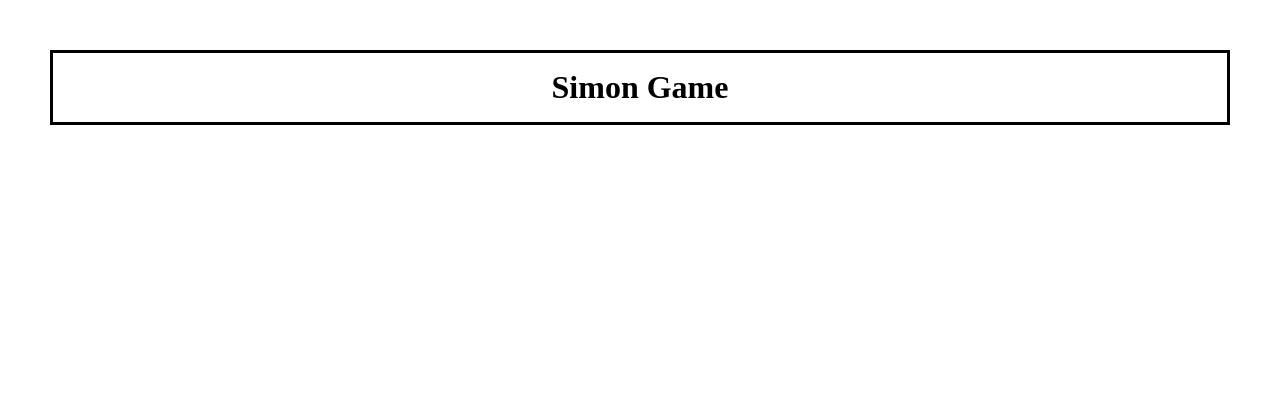
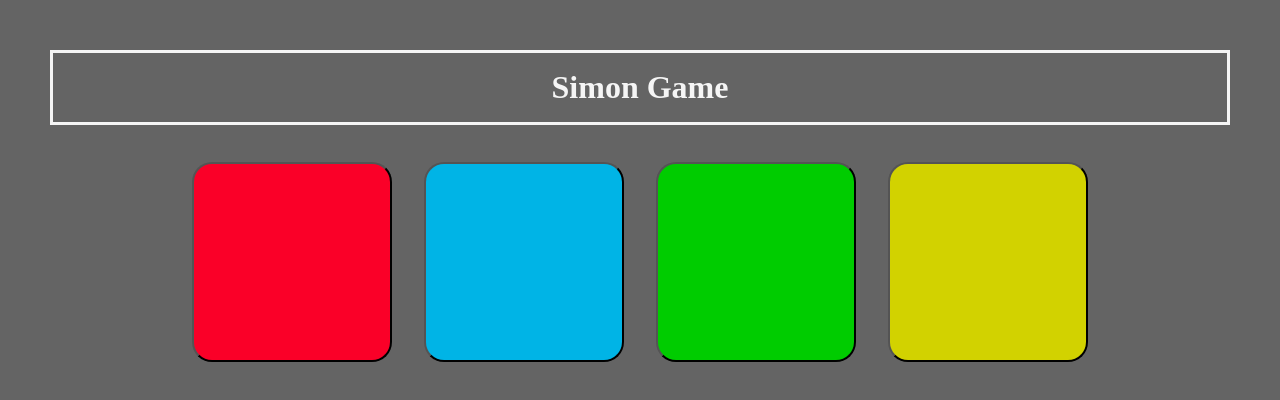
Before and after one commit to PerrottaJulian/SimonGameWeb, an Angular app in the folder SimonGame/: page / in a window 1280 px wide. Shown: the top 400 px of the page. Built offline with nearby package versions, Linux system fonts and the light colour scheme.

Commit message:
Buttons and Style added/started

```diff
--- a/SimonGame/src/app/app-component/app.component.scss
+++ b/SimonGame/src/app/app-component/app.component.scss
@@ -7,6 +7,7 @@ main{
 
 h1{
     padding: 16px;
-    border: solid black;
+    border: solid whitesmoke;
     text-align: center;
+    color: whitesmoke;
 }
--- a/SimonGame/src/app/simon/simon.component.html
+++ b/SimonGame/src/app/simon/simon.component.html
@@ -0,0 +1,8 @@
+<div>
+
+    <button class="boton red"></button>
+    <button class="boton blue"></button>
+    <button class="boton green"></button>
+    <button class="boton yellow"></button>
+
+</div>
--- a/SimonGame/src/app/simon/simon.component.scss
+++ b/SimonGame/src/app/simon/simon.component.scss
@@ -1,36 +1,56 @@
-.boton1{
-    width: 50px;
-    height: 50px;
-    border-top-left-radius: 100%;
-    border: 0cap;
-    background-color: red;
-}
-.boton2{
-    width: 50px;
-    height: 50px;
-    border-top-right-radius: 100%;
-    border: 0cap;
-    background-color: green;
+$my-red: RGB(250, 0, 40);
+$my-blue: RGB(0, 180, 230);
+$my-green: RGB(0, 204, 0);
+$my-yellow: RGB(210, 210, 0);
 
-}
-.boton3{
-    width: 50px;
-    height: 50px;
-    border-bottom-left-radius: 100%;
-    border: 0cap;
-    background-color: blue;
 
-}
-.boton4{
-    width: 50px;
-    height: 50px;
-    border-bottom-right-radius: 100%;
-    border: 0cap;
-    background-color: yellow;
+.boton{
+    width: 200px;
+    height: 200px;
+    border-radius: 10%;
+    margin: 16px;
+    transition: all 0.3s ease;
+
+    &.red{
+        background-color: $my-red;
+
+        &:hover{
+            box-shadow: 0px 0px 28px 5px $my-red;
+        }
+
+    }
+
+    &.blue{
+        background-color: $my-blue;
+
+        &:hover{
+            box-shadow: 0px 0px 28px 5px $my-blue;
+        }
+
+    }
+
+    &.green{
+        background-color: $my-green;
+
+        &:hover{
+            box-shadow: 0px 0px 28px 5px $my-green;
+        }
+
+    }
+
+
+    &.yellow{
+        background-color: $my-yellow;
+
+        &:hover{
+            box-shadow: 0px 0px 28px 5px $my-yellow;
+        }
+
+    }
+
 
 }
 
 div{
-    padding: 0px;
-    margin: 0px;
+    text-align: center;
 }
--- a/SimonGame/src/styles.scss
+++ b/SimonGame/src/styles.scss
@@ -2,4 +2,5 @@
 
 body{
     margin: 50px;
+    background-color:rgb(100, 100, 100)
 }
```
